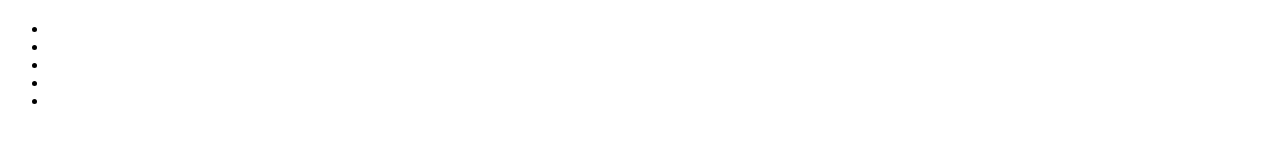
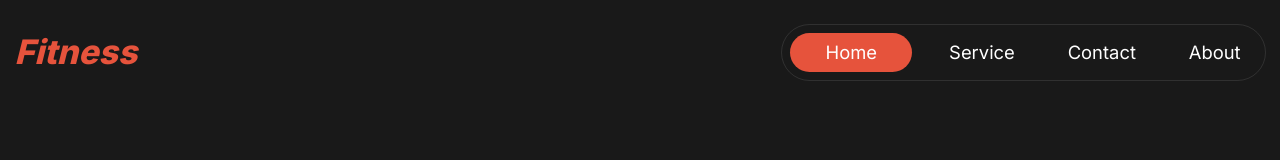
Before and after one commit to abdurrahmanmahmud5981/Assignment-2-BH-10, a plain HTML site: page index.html in a window 1280 px wide. Drawn offline with Linux system fonts and the light colour scheme.

Commit message:
i completed navber design and it's also responsiv with hamburger menu

```diff
--- a/index.html
+++ b/index.html
@@ -6,18 +6,22 @@
     <title>Fitness</title>
     <link rel="stylesheet" href="./styles/style.css" />
     <link rel="stylesheet" href="./styles/responsive.css" />
+
+    <link rel="stylesheet" href="https://cdnjs.cloudflare.com/ajax/libs/font-awesome/6.6.0/css/all.min.css" integrity="sha512-Kc323vGBEqzTmouAECnVceyQqyqdsSiqLQISBL29aUW4U/M7pSPA/gEUZQqv1cwx4OnYxTxve5UMg5GT6L4JJg==" crossorigin="anonymous" referrerpolicy="no-referrer" />
   </head>
   <body>
     <header>
-      <nav class="navber">
-        <h2 class="brand-logo"></h2>
-        <ul class="menu">
-          <li class="menu-item"><a href=""></a></li>
-          <li class="menu-item"><a href=""></a></li>
-          <li class="menu-item"><a href=""></a></li>
-          <li class="menu-item"><a href=""></a></li>
-          <li class="menu-item"><a href=""></a></li>
+      <nav class="navber flex">
+        <h2 class="brand-logo">Fitness</h2>
+        <ul class="menu flex">
+          <li class="menu-item active"><a href="">Home</a></li>
+          <li class="menu-item"><a href="">Service</a></li>
+          <li class="menu-item"><a href="">Contact</a></li>
+          <li class="menu-item"><a href="">About</a></li>
         </ul>
+        <div class="hamburger-menu">
+           <a href=""><i class="fa-solid fa-bars"></i></a>
+        </div>
       </nav>
     </header>
     <main></main>
--- a/styles/responsive.css
+++ b/styles/responsive.css
@@ -0,0 +1,17 @@
+/* small device */
+@media screen and (max-width: 576px){
+    .menu{
+        display: none;
+    }
+    .hamburger-menu{
+        display: block;
+    }
+}
+
+/* medium device */
+@media screen and (min-width: 576px) and (max-width: 768px){
+    .menu{
+        gap: .88rem;
+    }
+
+}
--- a/styles/style.css
+++ b/styles/style.css
@@ -0,0 +1,84 @@
+@import url("https://fonts.googleapis.com/css2?family=Inter:wght@100..900&display=swap");
+
+/*  */
+:root {
+  --font-14: 0.85rem;
+  --font-16: 1rem;
+  --font-18: 1.15rem;
+  --font-20: 1.3rem;
+  --font-24: 1.6rem;
+  --font-32: 2.4rem;
+  --font-48: 4rem;
+  --font-70: 4.8rem;
+  --font-78: 5rem;
+  --primary-color: rgb(230, 83, 60);
+  --secondary-color: rgb(255, 255, 255);
+  --description-color: rgba(255, 255, 255, 0.5);
+}
+
+* {
+  margin: 0;
+  padding: 0;
+  box-sizing: border-box;
+  font-family: "Inter", sans-serif;
+}
+
+body {
+  background-color: rgb(25, 25, 25);
+  color: var(--secondary-color);
+}
+
+/* shared style */
+.flex {
+  display: flex;
+}
+.navber {
+  max-width: 1380px;
+  margin: 0 auto;
+  padding: 1.5rem .9rem;
+  justify-content: space-between;
+  align-items: center;
+  gap: 20px;
+}
+.brand-logo {
+  color: var(--primary-color);
+  font-size: 2.11rem;
+  font-weight: 800;
+  line-height: 120%;
+  letter-spacing: 0;
+  font-style: italic;
+}
+.menu {
+  align-items: center;
+  gap: 1.3rem;
+  border: 1px solid rgba(255, 255, 255, 0.1);
+  border-radius: 39px;
+  padding: 0.5rem;
+}
+.menu li {
+  list-style: none;
+}
+.menu li a {
+  color: var(--secondary-color);
+  text-decoration: none;
+  padding: 1rem;
+  font-size: var(--font-18);
+  font-weight: 400;
+  line-height: 120%;
+  letter-spacing: 0%;
+}
+.active {
+  border-radius: 46px;
+  padding: 0.5rem 1.2rem;
+  background: var(--primary-color);
+  font-weight: 600;
+  line-height: 22px;
+}
+.hamburger-menu {
+  display: none;
+}
+.hamburger-menu a {
+  text-decoration: none;
+  color: var(--secondary-color);
+  font-size: var(--font-24);
+}
```
